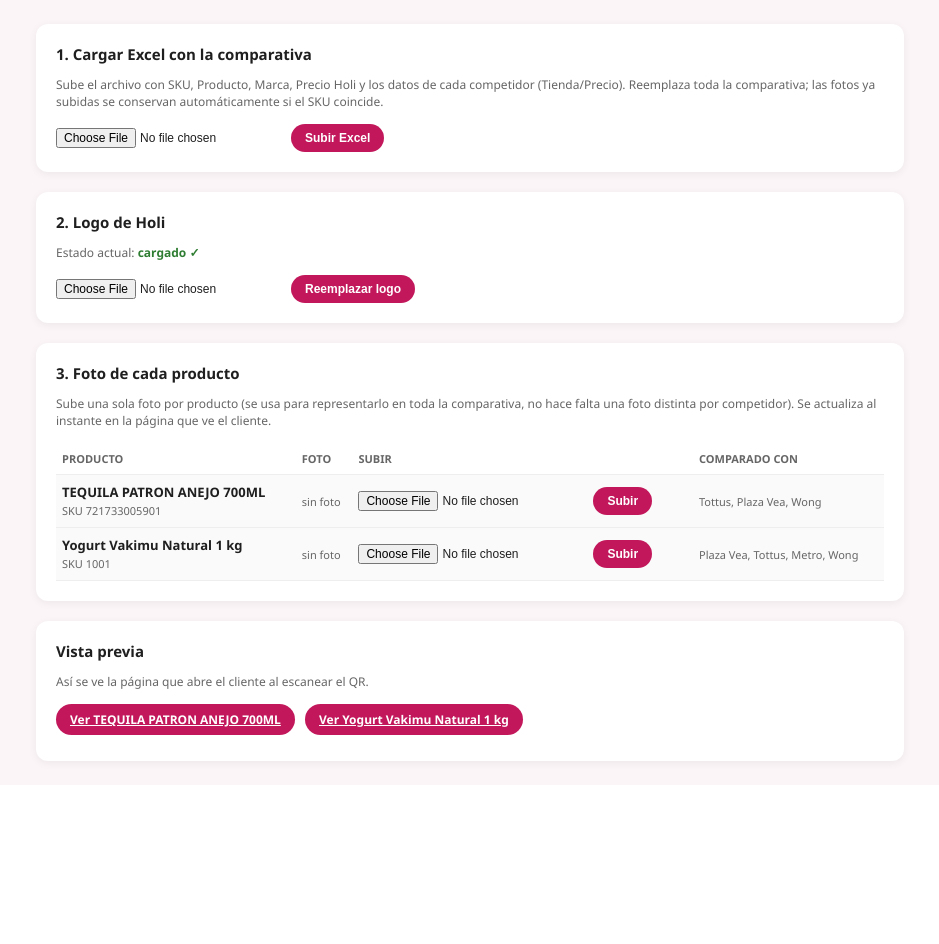
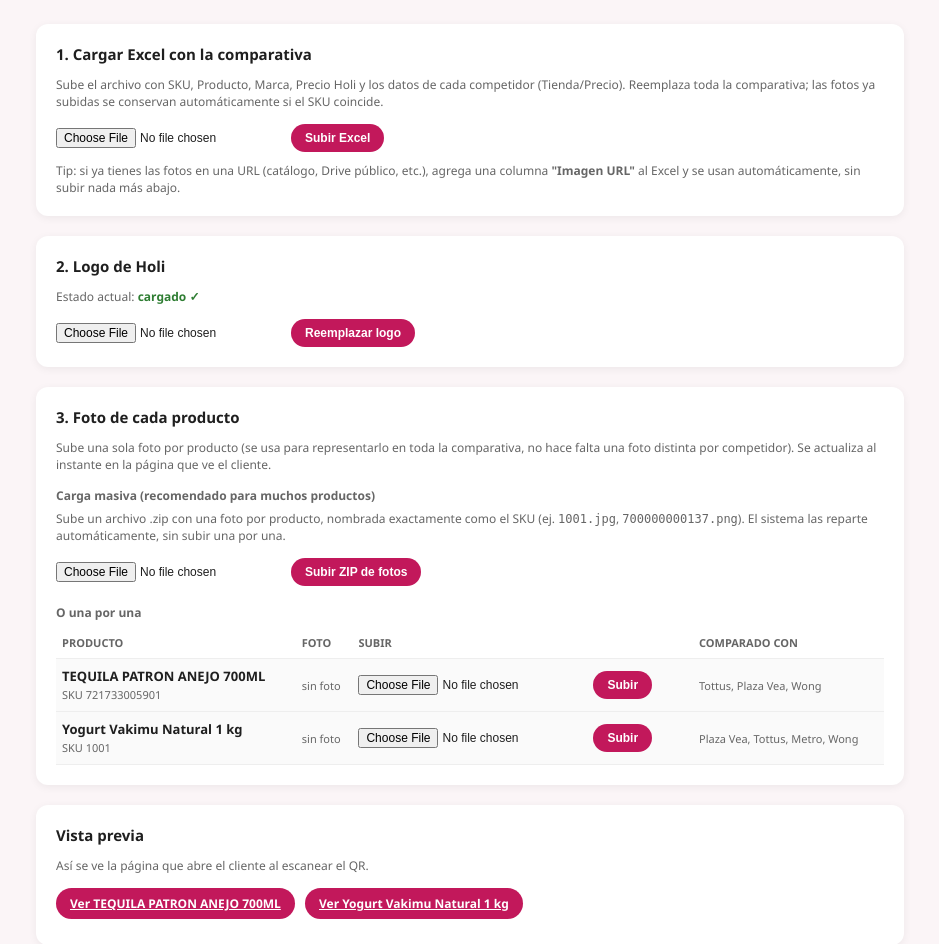
Before and after one commit to vtorresholi/BESTPRICE, a FastAPI app: page /admin in a window 1280 px wide. Shown: the part 56-1000 px from the top of the page, without its empty margins (170-1109 px from the left). Before the commit the page ends 823 px from the top, so only its background shows below. Run offline with FastAPI, Linux system fonts and the light colour scheme; the visitor is signed in with stand-in values (Sample User, id 1).

Commit message:
Facilitar carga de fotos: columna Imagen URL en Excel + carga masiva por ZIP
Co-Authored-By: Claude Sonnet 5 <noreply@anthropic.com>

```diff
--- a/backend/main.py
+++ b/backend/main.py
@@ -15,6 +15,7 @@ que ya usa el equipo de tienda via el QR impreso.
 import io
 import os
 import re
+import zipfile
 from datetime import datetime
 from pathlib import Path
 from urllib.parse import quote
@@ -155,7 +156,7 @@ def parsear_excel(contenido: bytes):
             "sku": str(sku).strip(),
             "nombre": str(val("Producto")).strip(),
             "marca": str(val("Marca") or "").strip(),
-            "imagen": "",
+            "imagen": str(val("Imagen URL") or "").strip(),
             "precio_holi": round(float(val("Precio Holi")), 2),
             "competidores": competidores,
         })
@@ -167,11 +168,14 @@ def parsear_excel(contenido: bytes):
 
 
 def fusionar_imagenes(productos_nuevos, data_anterior):
-    """Conserva la foto ya subida de cada producto al reemplazar los datos con
-    un Excel nuevo, para que Pricing no la vuelva a subir cada semana."""
+    """Conserva la foto ya subida (o URL) de cada producto al reemplazar los
+    datos con un Excel nuevo, para que Pricing no la vuelva a subir/pegar cada
+    semana. Si el Excel nuevo trae una "Imagen URL" para ese SKU, esa gana."""
     anteriores_por_sku = {p["sku"]: p for p in data_anterior.get("productos", [])}
 
     for producto in productos_nuevos:
+        if producto.get("imagen"):
+            continue  # el Excel nuevo ya trae una URL para este producto
         anterior = anteriores_por_sku.get(producto["sku"])
         if anterior and anterior.get("imagen"):
             producto["imagen"] = anterior["imagen"]
@@ -230,6 +234,54 @@ async def admin_subir_imagen_producto(
     return RedirectResponse(f"/admin?msg={msg}", status_code=303)
 
 
+@app.post("/admin/imagenes-zip")
+async def admin_subir_imagenes_zip(
+    request: Request, archivo: UploadFile = File(...), _=Depends(require_login)
+):
+    """Carga masiva: un .zip con una foto por producto, nombrada como el SKU
+    (ej. 1001.jpg, 700000000137.png). Evita subir imagen por imagen."""
+    data = cargar_data()
+    productos_por_sku = {p["sku"]: p for p in data["productos"]}
+
+    try:
+        contenido = await archivo.read()
+        zf = zipfile.ZipFile(io.BytesIO(contenido))
+    except zipfile.BadZipFile:
+        return RedirectResponse(f"/admin?error={quote('El archivo no es un .zip válido.')}", status_code=303)
+
+    actualizados = []
+    sin_coincidencia = []
+
+    for info in zf.infolist():
+        nombre = Path(info.filename).name  # evita rutas ("../", subcarpetas)
+        if not nombre or info.is_dir() or nombre.startswith(".") or nombre.startswith("__MACOSX"):
+            continue
+
+        extension = Path(nombre).suffix.lower()
+        if extension not in (".jpg", ".jpeg", ".png", ".webp"):
+            continue
+
+        sku = Path(nombre).stem.strip()
+        producto = productos_por_sku.get(sku)
+        if not producto:
+            sin_coincidencia.append(nombre)
+            continue
+
+        nombre_archivo = f"{sku}__producto{extension}"
+        (IMAGES_DIR / nombre_archivo).write_bytes(zf.read(info))
+        producto["imagen"] = f"images/{nombre_archivo}"
+        actualizados.append(sku)
+
+    guardar_data(data)
+
+    resumen = f"Fotos cargadas: {len(actualizados)} producto(s) actualizados."
+    if sin_coincidencia:
+        resumen += f" {len(sin_coincidencia)} archivo(s) sin SKU coincidente: {', '.join(sin_coincidencia[:8])}"
+        if len(sin_coincidencia) > 8:
+            resumen += "…"
+    return RedirectResponse(f"/admin?msg={quote(resumen)}", status_code=303)
+
+
 @app.post("/admin/logo")
 async def admin_subir_logo(request: Request, archivo: UploadFile = File(...), _=Depends(require_login)):
     destino = LOGOS_DIR / "holi-logo.png"
--- a/backend/templates/admin.html
+++ b/backend/templates/admin.html
@@ -73,6 +73,7 @@
         <input type="file" name="archivo" accept=".xlsx" required>
         <button type="submit">Subir Excel</button>
       </form>
+      <p class="hint" style="margin-top:10px;margin-bottom:0;">Tip: si ya tienes las fotos en una URL (catálogo, Drive público, etc.), agrega una columna <strong>"Imagen URL"</strong> al Excel y se usan automáticamente, sin subir nada más abajo.</p>
     </div>
 
     <div class="panel">
@@ -90,6 +91,15 @@
     <div class="panel">
       <h2>3. Foto de cada producto</h2>
       <p class="hint">Sube una sola foto por producto (se usa para representarlo en toda la comparativa, no hace falta una foto distinta por competidor). Se actualiza al instante en la página que ve el cliente.</p>
+
+      <p class="hint" style="font-weight:700;margin-bottom:6px;">Carga masiva (recomendado para muchos productos)</p>
+      <p class="hint">Sube un archivo .zip con una foto por producto, nombrada exactamente como el SKU (ej. <code>1001.jpg</code>, <code>700000000137.png</code>). El sistema las reparte automáticamente, sin subir una por una.</p>
+      <form class="inline" action="/admin/imagenes-zip" method="post" enctype="multipart/form-data" style="margin-bottom:18px;">
+        <input type="file" name="archivo" accept=".zip" required>
+        <button type="submit">Subir ZIP de fotos</button>
+      </form>
+
+      <p class="hint" style="font-weight:700;margin-bottom:6px;">O una por una</p>
       <table>
         <thead>
           <tr><th>Producto</th><th>Foto</th><th>Subir</th><th>Comparado con</th></tr>
@@ -99,7 +109,7 @@
           <tr class="producto-row">
             <td>{{ producto.nombre }}<br><span class="sku-tag">SKU {{ producto.sku }}</span></td>
             <td>
-              {% if producto.imagen %}<img class="thumb" src="/{{ producto.imagen }}" alt="">{% else %}<span class="sku-tag">sin foto</span>{% endif %}
+              {% if producto.imagen %}<img class="thumb" src="{{ producto.imagen if producto.imagen.startswith('http') else '/' + producto.imagen }}" alt="">{% else %}<span class="sku-tag">sin foto</span>{% endif %}
             </td>
             <td>
               <form class="inline" action="/admin/imagen-producto" method="post" enctype="multipart/form-data">
```
Also changed, not shown: scripts/generar_datos.py (+6 -3 lines), 3 other files.
